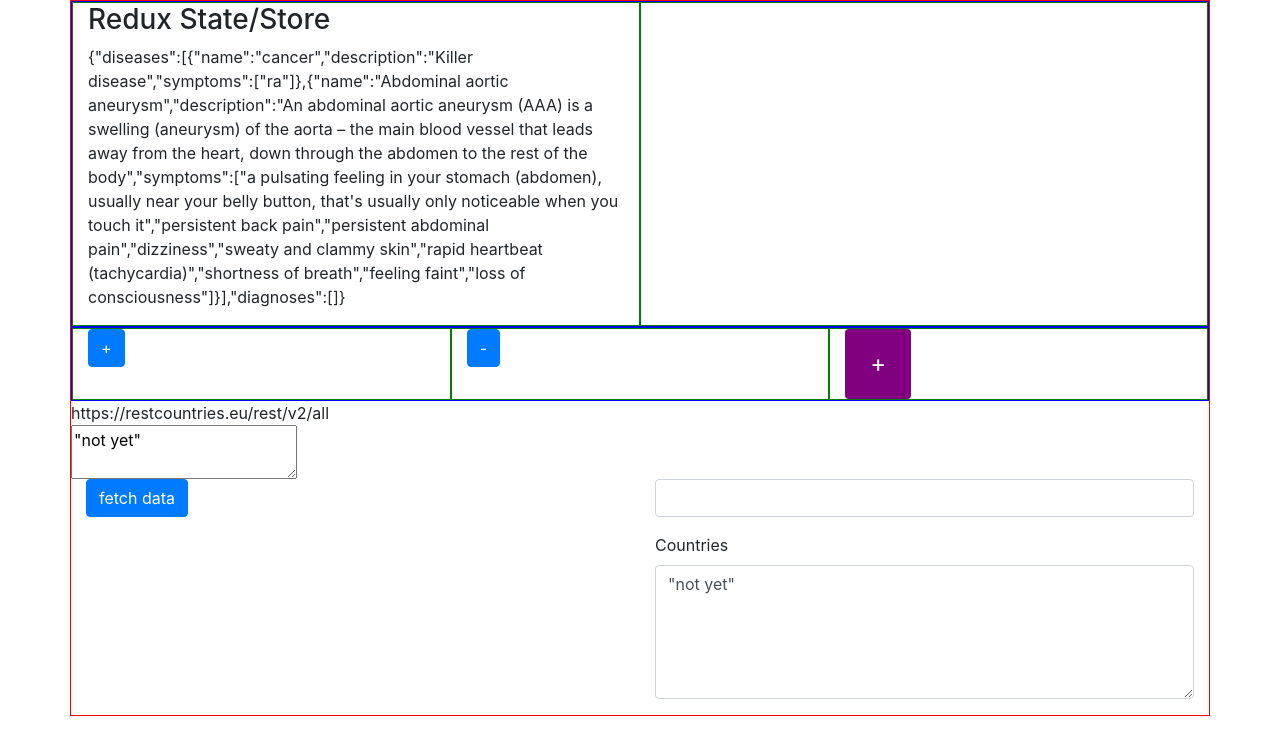
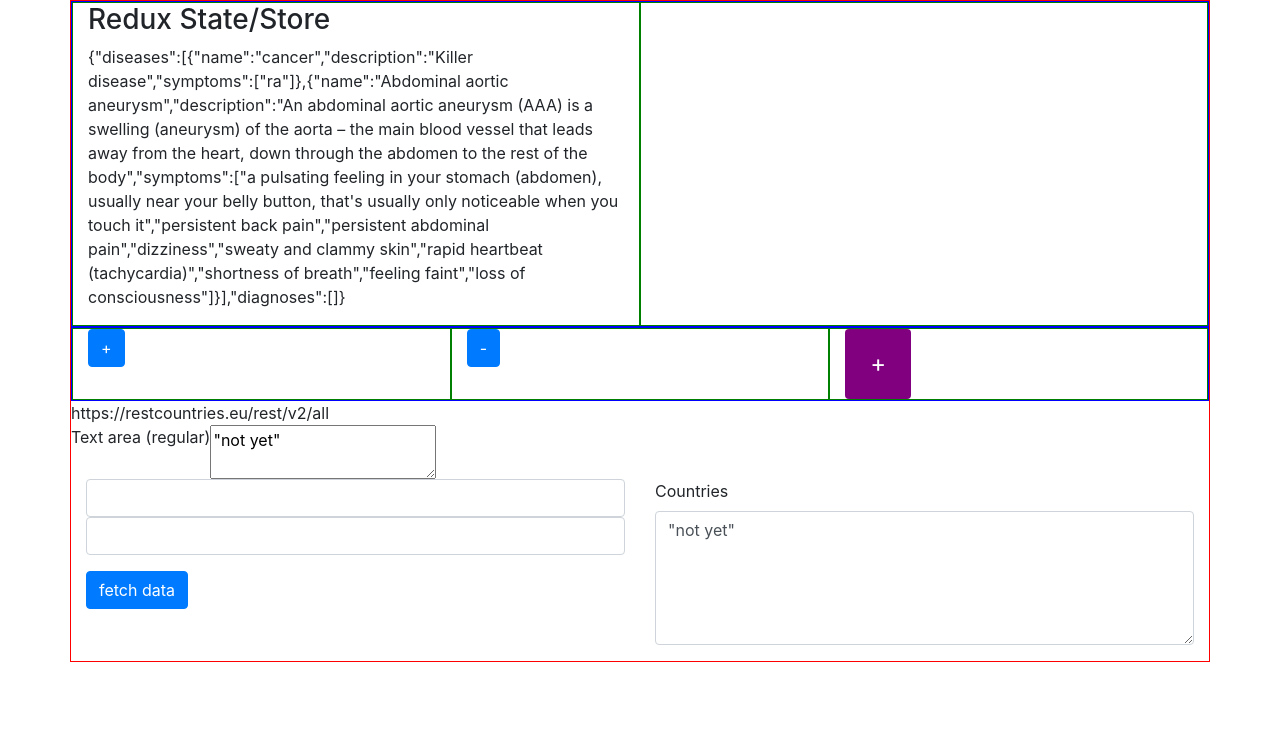
Before and after one commit to bob-smith-compass/redux-react-redux-saga-relay, a React (Create React App) app: page / in a window 1280 px wide. Shown: the top 754 px of the page. Built offline with nearby package versions, Linux system fonts and the light colour scheme.

Commit message:
<Form.Group>

```diff
--- a/src/components/rest-call/RESTCall.jsx
+++ b/src/components/rest-call/RESTCall.jsx
@@ -51,20 +51,29 @@ const RESTCall = () => {
       <Container>
         <Row>{url}</Row>
         <Row>
+          <span>Text area (regular)</span>
           <textarea value={JSON.stringify(countries)} onChange={handleChange} />
         </Row>
         <Row>
           <Col>
+            <Form>
+              <Form.Group>
+                <Form.Control type="text"></Form.Control>
+                <Form.Control type="text"></Form.Control>
+              </Form.Group>
+            </Form>
             <Button onClick={getData}>fetch data</Button>
           </Col>
           <Col>
             <Form>
-            <Form.Group>
-              <Form.Control type="textarea"></Form.Control>
-            </Form.Group>
               <Form.Group controlId="countiesForm.CountryTextArea">
                 <Form.Label>Countries</Form.Label>
-              <Form.Control as="textarea" rows="5" value={JSON.stringify(countries)} onChange={handleChange} />
+                <Form.Control
+                  as="textarea"
+                  rows="5"
+                  value={JSON.stringify(countries)}
+                  onChange={handleChange}
+                />
               </Form.Group>
             </Form>
           </Col>
```
Lines whose indentation alone changed are shown as unchanged.
